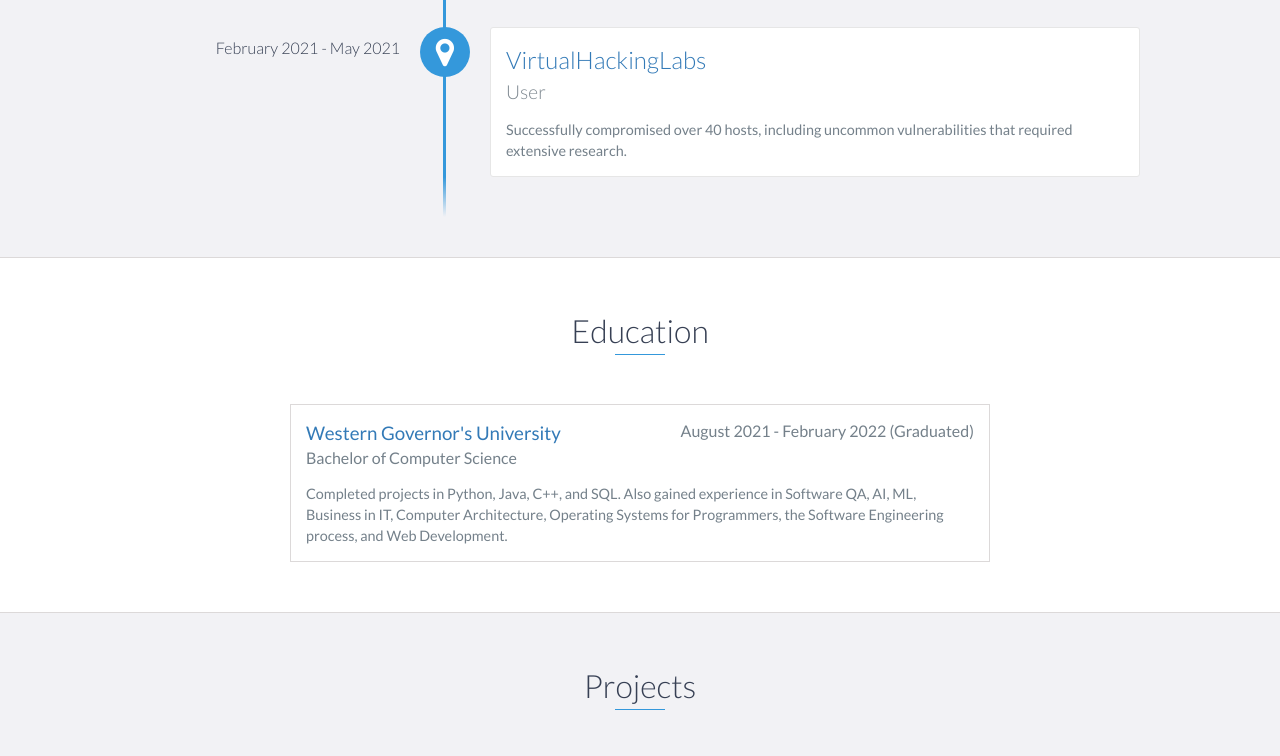
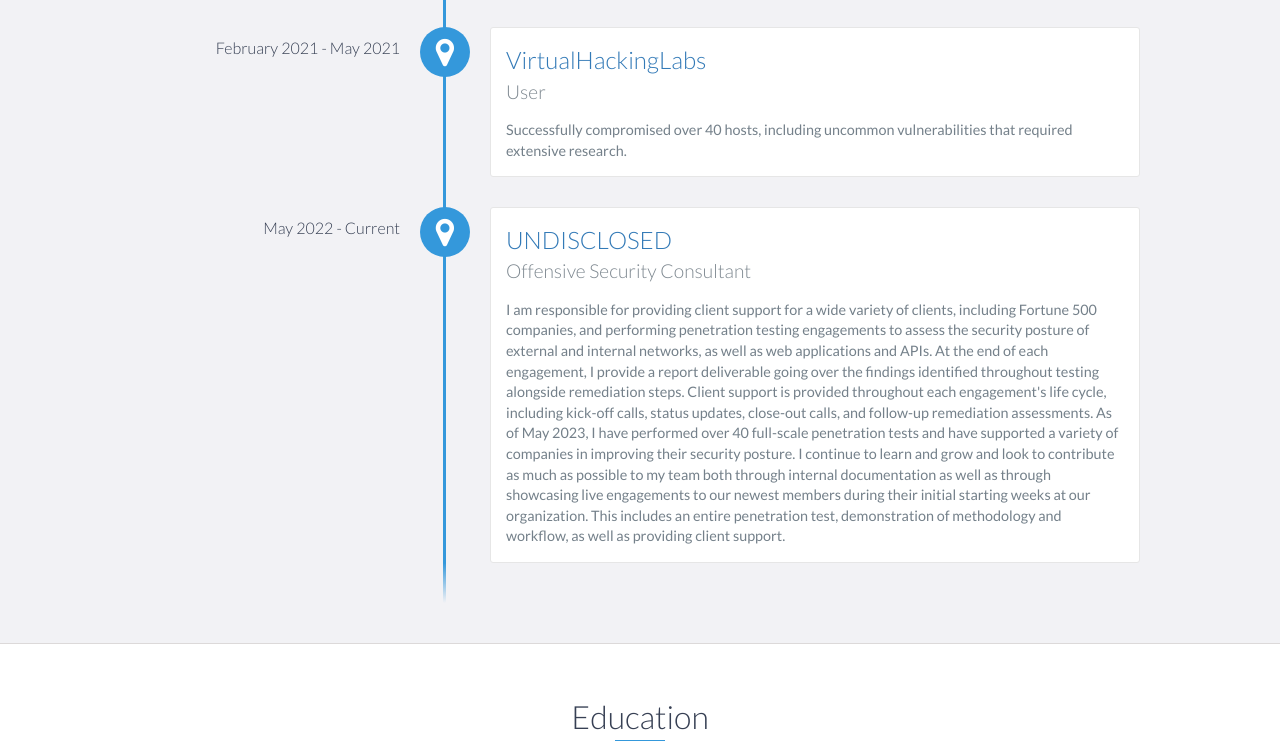
Before and after one commit to tilmana/tilmana.github.io, a plain HTML site: page index.html in a window 1280 px wide. Shown: the part 2640-3396 px from the top of the page. Drawn offline with nearby package versions, Linux system fonts and the light colour scheme.

Commit message:
Update index.html

```diff
--- a/index.html
+++ b/index.html
@@ -155,11 +155,22 @@
                 <p>
             Rooted over 20 hosts, including many real-world systems that require techniques such as pivoting and tunneling.                </p>
             </div>
-        <div data-date="February 2021 - May 2021">
+            <div data-date="February 2021 - May 2021">
                 <h3><a href="https://www.virtualhackinglabs.com/">VirtualHackingLabs</a></h3>
                 <h4>User</h4>
                 <p>
             Successfully compromised over 40 hosts, including uncommon vulnerabilities that required extensive research.                </p>
+            </div>
+
+            <div data-date="May 2022 - Current">
+                <h3><a href="https://tilmana.me">UNDISCLOSED</a></h3>
+                <h4>Offensive Security Consultant</h4>
+                <p>
+            I am responsible for providing client support for a wide variety of clients, including Fortune 500 companies, and performing penetration testing engagements to assess the security posture of external and internal networks, as well as web applications and APIs.
+
+            At the end of each engagement, I provide a report deliverable going over the findings identified throughout testing alongside remediation steps. Client support is provided throughout each engagement's life cycle, including kick-off calls, status updates, close-out calls, and follow-up remediation assessments.
+
+            As of May 2023, I have performed over 40 full-scale penetration tests and have supported a variety of companies in improving their security posture. I continue to learn and grow and look to contribute as much as possible to my team both through internal documentation as well as through showcasing live engagements to our newest members during their initial starting weeks at our organization. This includes an entire penetration test, demonstration of methodology and workflow, as well as providing client support.              </p>
             </div>
         </div>
     </div>
```
